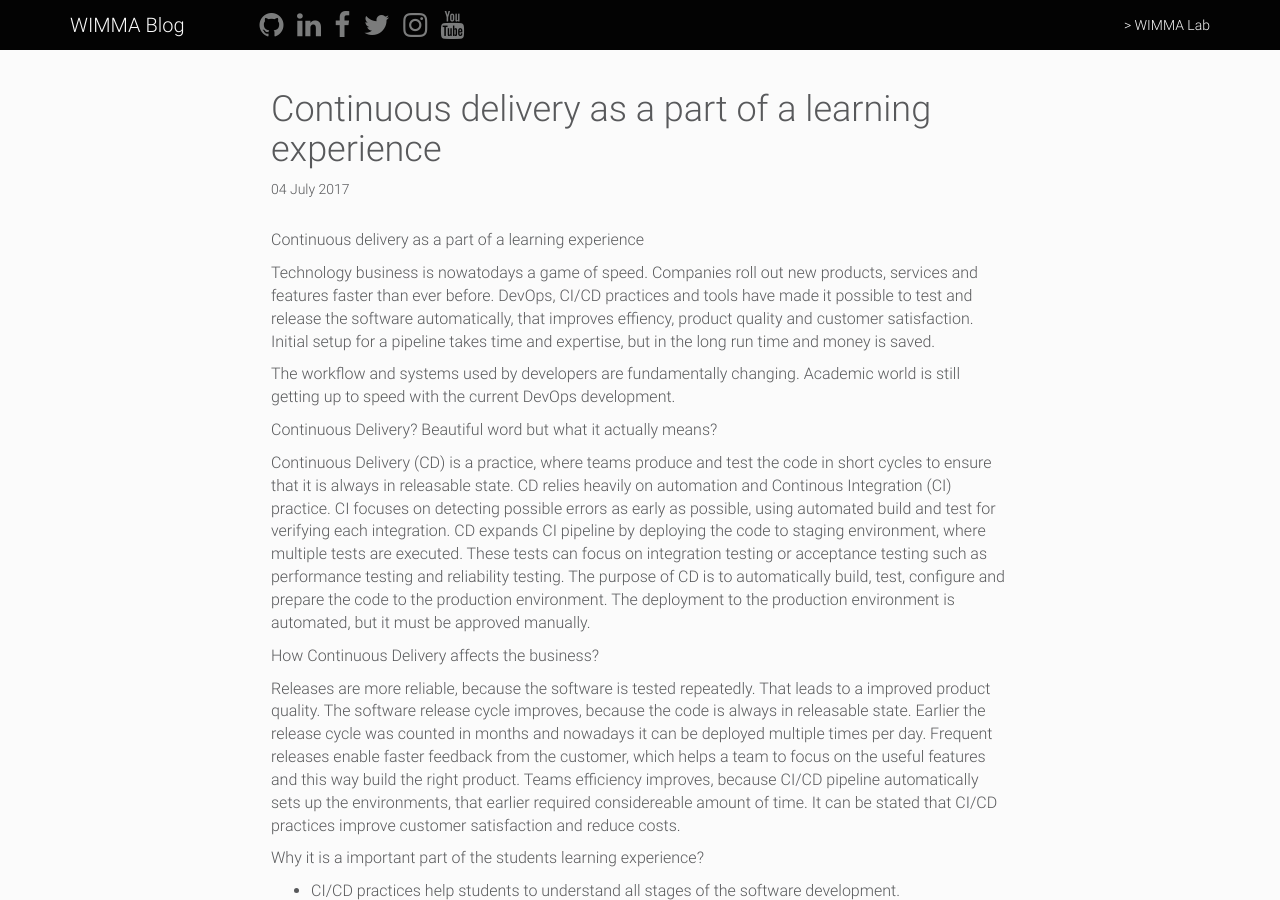
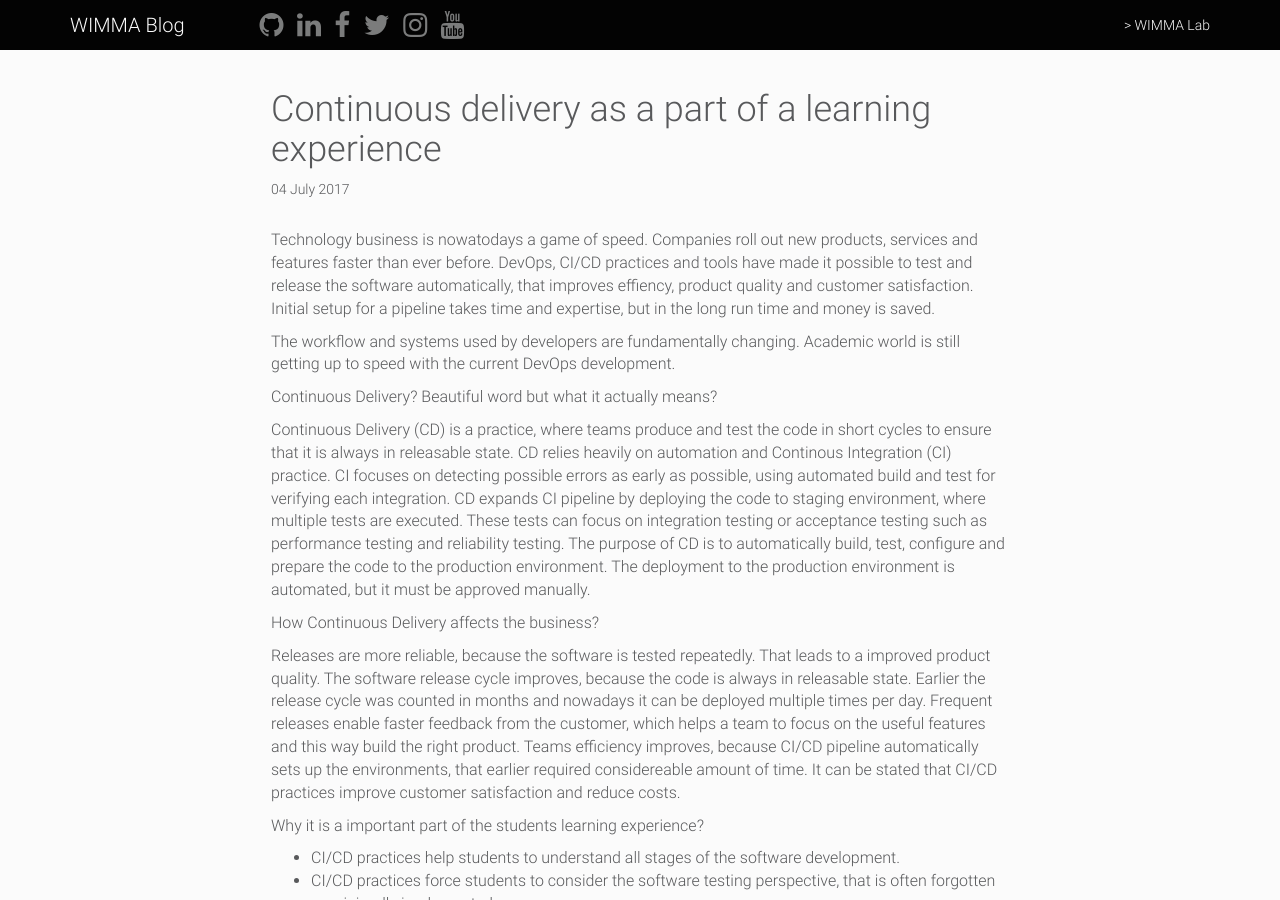
Before and after one commit to wimmalab/blog, a Jekyll site: the page built from _posts/2017-07-04-continuous-delivery-as-a-part-of-a-learning-experience.md, in a window 1280 px wide and 900 px high. Built offline with Jekyll 4.4.1, drawn with Linux system fonts in a browser that asks for light colours; nearby versions of some CDN libraries.

Commit message:
Update 2017-07-04-continuous-delivery-as-a-part-of-a-learning-experience.md

```diff
--- a/_posts/2017-07-04-continuous-delivery-as-a-part-of-a-learning-experience.md
+++ b/_posts/2017-07-04-continuous-delivery-as-a-part-of-a-learning-experience.md
@@ -6,8 +6,6 @@ meta: Coloring book umami offal intelligentsia celiac letterpress, locavore XOXO
 image:
 author: Juho Pekki
 ---
-
-Continuous delivery as a part of a learning experience
 
 Technology business is nowatodays a game of speed. Companies roll out new products, services and features faster than ever before.
 DevOps, CI/CD practices and tools have made it possible to test and release the software automatically, that improves effiency, product quality and customer satisfaction.
```
